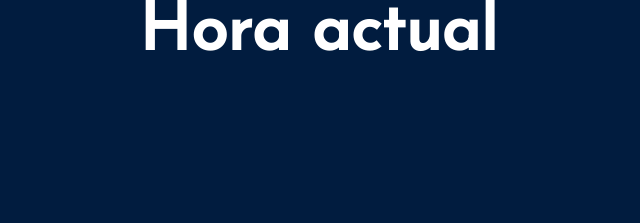
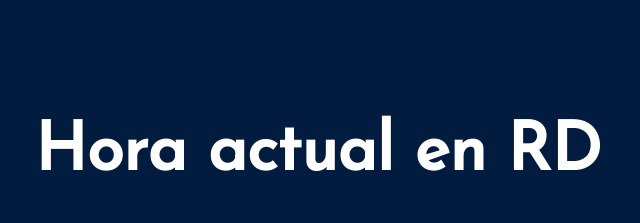
Before and after one commit to geronimoD18/turbo-waddle, a plain HTML site: page index.html in a window 1280 px wide. Shown: the whole page, without its empty margins (322-962 px from the left). Drawn offline with Linux system fonts and the light colour scheme.

Commit message:
worked on page body

```diff
--- a/index.html
+++ b/index.html
@@ -45,6 +45,14 @@
     </style>
 </head>
 <body>
-    <h1>Hora actual</h1>
+    <div class="top"></div>
+    <div class="container">
+        <h1>Hora actual en RD</h1>
+        <br>
+        <p id="hora-actual"></p>
+    </div>
+    <script>
+
+    </script>
 </body>
 </html>
```
